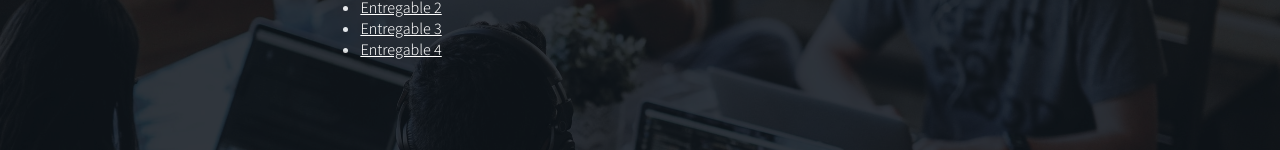
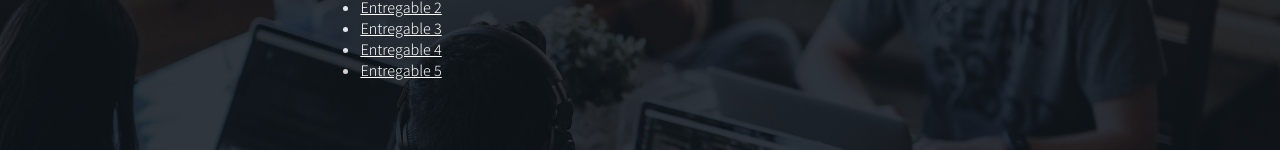
Before and after one commit to lfloresh/My_website, a plain HTML site: page projects.html in a window 1280 px wide. Shown: the part 285-435 px from the top of the page. Drawn offline with Linux system fonts and the light colour scheme.

Commit message:
Entregable 5

```diff
--- a/projects.html
+++ b/projects.html
@@ -47,6 +47,7 @@
                             <li><a href="https://github.com/lfloresh/My_website/blob/master/reports/Dise%C3%B1o%201.pdf" target="_blank">Entregable 2</a></li>
                             <li><a href="https://github.com/lfloresh/My_website/blob/master/reports/Entregable%20P03%20IHC.pdf" target="_blank">Entregable 3</a></li>
                             <li><a href="https://github.com/lfloresh/My_website/blob/master/reports/Entregable%20P04%20IHC.pdf" target="_blank">Entregable 4</a></li>
+                            <li><a href="https://github.com/lfloresh/My_website/blob/master/reports/Entregable%20P05-IHC.pdf" target="_blank">Entregable 5</a></li>
                         </ul>
                     </div>
                     <div class="img-project">
```
